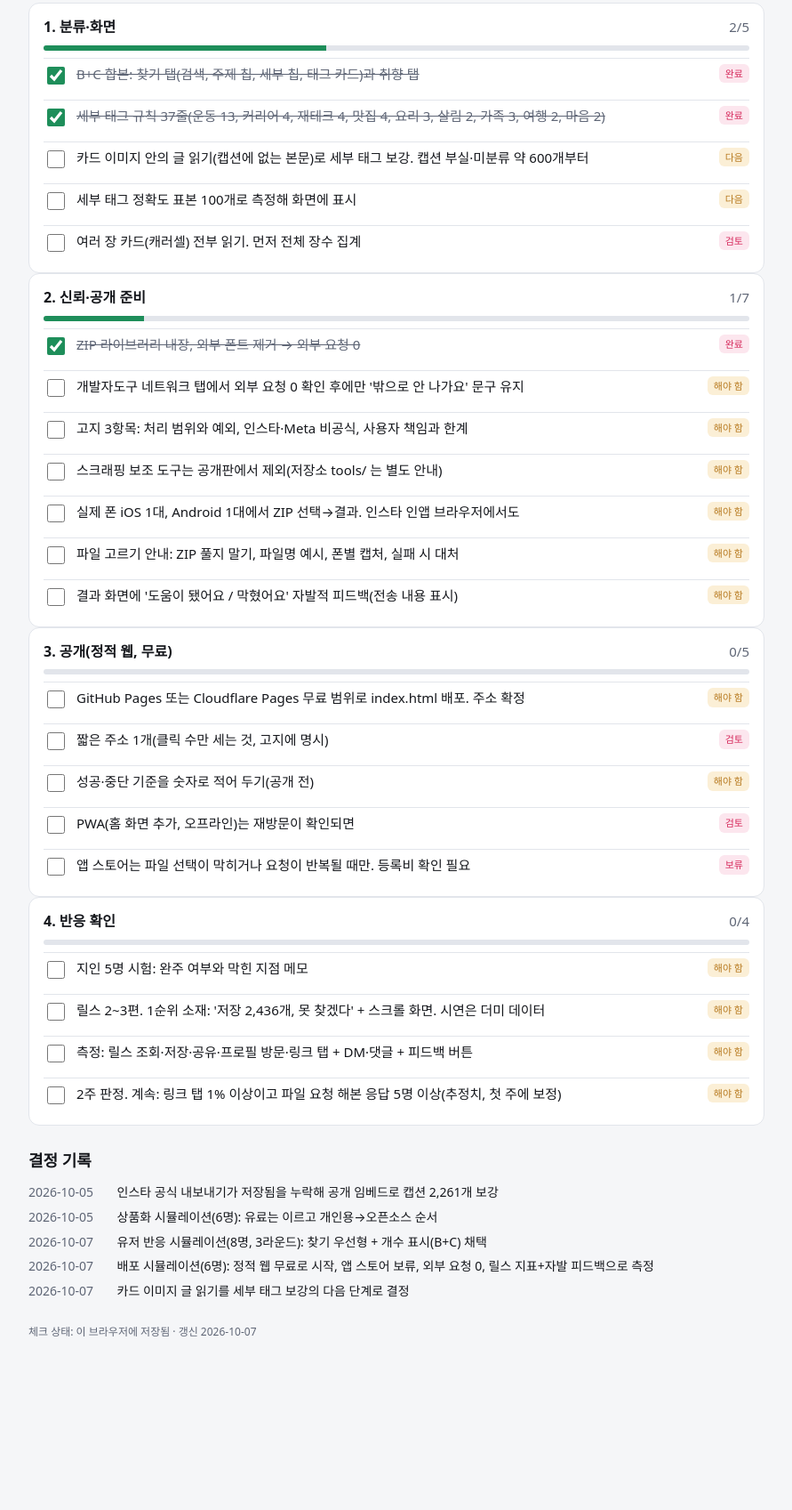
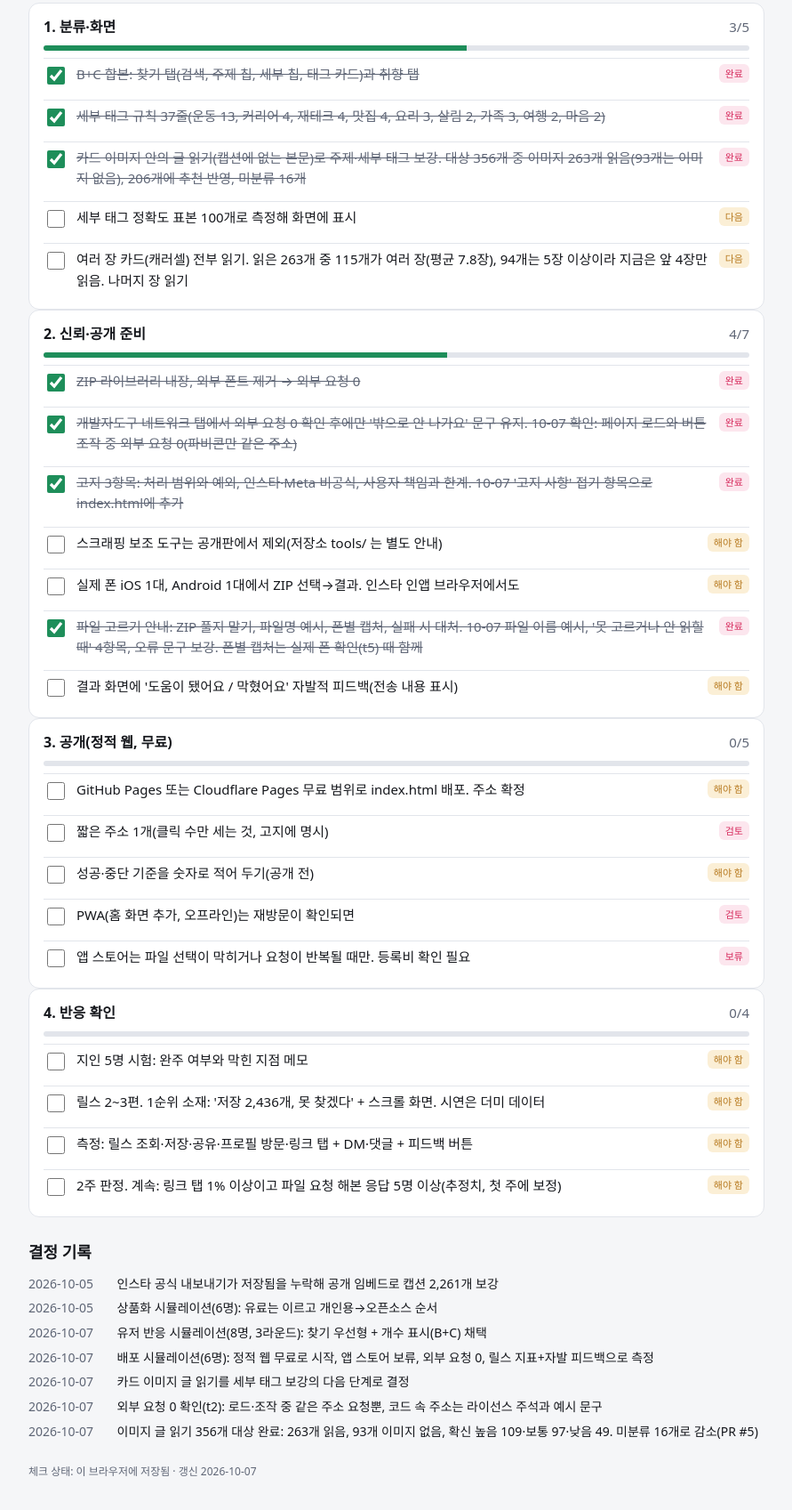
Before and after one commit to kc9302/Savvy, a plain HTML site: page docs/tracker.html in a window 1280 px wide. Shown: the part 509-2206 px from the top of the page at 89% size, without its empty margins (194-1085 px from the left). Before the commit the page ends 2079 px from the top, so only its background shows below. Drawn offline with Linux system fonts and the light colour scheme.

Commit message:
업무 추적 갱신: 이미지 글 읽기 완료, 외부 요청 0 확인 (#6)
* 업무 추적: 이미지 글 읽기 완료, 외부 요청 0 확인 반영

Co-Authored-By: Claude Sonnet 5.5 <noreply@anthropic.com>

* 고지 사항 3항목 추가(처리 범위·비공식·책임과 한계), 추적 갱신

Co-Authored-By: Claude Sonnet 5.5 <noreply@anthropic.com>

* 파일 고르기 안내 보강(t6): 파일 이름 예시, 안 읽힐 때 대처, 오류 문구

Co-Authored-By: Claude Sonnet 5.5 <noreply@anthropic.com>

---------

Co-authored-by: Claude Sonnet 5.5 <noreply@anthropic.com>

```diff
--- a/docs/tracker.html
+++ b/docs/tracker.html
@@ -99,16 +99,16 @@ const PHASES=[
  {name:"1. 분류·화면",tasks:[
   ["s1","B+C 합본: 찾기 탭(검색, 주제 칩, 세부 칩, 태그 카드)과 취향 탭","완료"],
   ["s2","세부 태그 규칙 37줄(운동 13, 커리어 4, 재테크 4, 맛집 4, 요리 3, 살림 2, 가족 3, 여행 2, 마음 2)","완료"],
-  ["s3","카드 이미지 안의 글 읽기(캡션에 없는 본문)로 세부 태그 보강. 캡션 부실·미분류 약 600개부터","다음"],
+  ["s3","카드 이미지 안의 글 읽기(캡션에 없는 본문)로 주제·세부 태그 보강. 대상 356개 중 이미지 263개 읽음(93개는 이미지 없음), 206개에 추천 반영, 미분류 16개","완료"],
   ["s4","세부 태그 정확도 표본 100개로 측정해 화면에 표시","다음"],
-  ["s5","여러 장 카드(캐러셀) 전부 읽기. 먼저 전체 장수 집계","검토"]]},
+  ["s5","여러 장 카드(캐러셀) 전부 읽기. 읽은 263개 중 115개가 여러 장(평균 7.8장), 94개는 5장 이상이라 지금은 앞 4장만 읽음. 나머지 장 읽기","다음"]]},
  {name:"2. 신뢰·공개 준비",tasks:[
   ["t1","ZIP 라이브러리 내장, 외부 폰트 제거 → 외부 요청 0","완료"],
-  ["t2","개발자도구 네트워크 탭에서 외부 요청 0 확인 후에만 '밖으로 안 나가요' 문구 유지","해야 함"],
-  ["t3","고지 3항목: 처리 범위와 예외, 인스타·Meta 비공식, 사용자 책임과 한계","해야 함"],
+  ["t2","개발자도구 네트워크 탭에서 외부 요청 0 확인 후에만 '밖으로 안 나가요' 문구 유지. 10-07 확인: 페이지 로드와 버튼 조작 중 외부 요청 0(파비콘만 같은 주소)","완료"],
+  ["t3","고지 3항목: 처리 범위와 예외, 인스타·Meta 비공식, 사용자 책임과 한계. 10-07 '고지 사항' 접기 항목으로 index.html에 추가","완료"],
   ["t4","스크래핑 보조 도구는 공개판에서 제외(저장소 tools/ 는 별도 안내)","해야 함"],
   ["t5","실제 폰 iOS 1대, Android 1대에서 ZIP 선택→결과. 인스타 인앱 브라우저에서도","해야 함"],
-  ["t6","파일 고르기 안내: ZIP 풀지 말기, 파일명 예시, 폰별 캡처, 실패 시 대처","해야 함"],
+  ["t6","파일 고르기 안내: ZIP 풀지 말기, 파일명 예시, 폰별 캡처, 실패 시 대처. 10-07 파일 이름 예시, '못 고르거나 안 읽힐 때' 4항목, 오류 문구 보강. 폰별 캡처는 실제 폰 확인(t5) 때 함께","완료"],
   ["t7","결과 화면에 '도움이 됐어요 / 막혔어요' 자발적 피드백(전송 내용 표시)","해야 함"]]},
  {name:"3. 공개(정적 웹, 무료)",tasks:[
   ["d1","GitHub Pages 또는 Cloudflare Pages 무료 범위로 index.html 배포. 주소 확정","해야 함"],
@@ -127,7 +127,9 @@ const LOG=[
  ["10-05","상품화 시뮬레이션(6명): 유료는 이르고 개인용→오픈소스 순서"],
  ["10-07","유저 반응 시뮬레이션(8명, 3라운드): 찾기 우선형 + 개수 표시(B+C) 채택"],
  ["10-07","배포 시뮬레이션(6명): 정적 웹 무료로 시작, 앱 스토어 보류, 외부 요청 0, 릴스 지표+자발 피드백으로 측정"],
- ["10-07","카드 이미지 글 읽기를 세부 태그 보강의 다음 단계로 결정"]
+ ["10-07","카드 이미지 글 읽기를 세부 태그 보강의 다음 단계로 결정"],
+ ["10-07","외부 요청 0 확인(t2): 로드·조작 중 같은 주소 요청뿐, 코드 속 주소는 라이선스 주석과 예시 문구"],
+ ["10-07","이미지 글 읽기 356개 대상 완료: 263개 읽음, 93개 이미지 없음, 확신 높음 109·보통 97·낮음 49. 미분류 16개로 감소(PR #5)"]
 ];
 let state={done:[]};try{state=JSON.parse(document.getElementById('state').textContent)}catch(e){}
 try{const l=JSON.parse(localStorage.getItem('savvy-tracker')||'null');if(l&&Array.isArray(l.done))state=l}catch(e){}
```
Also changed, not shown: index.html (+20 -4 lines).
